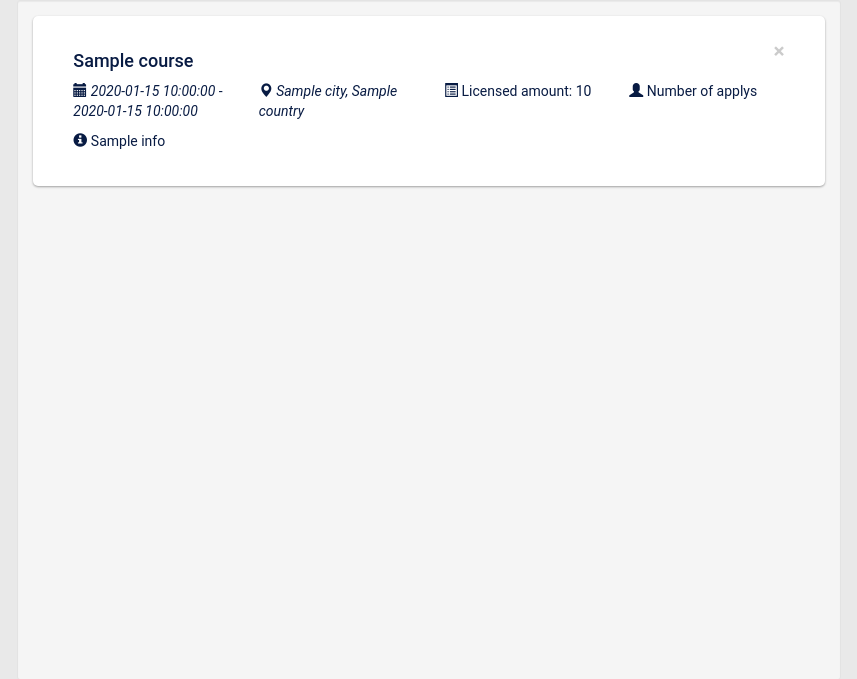
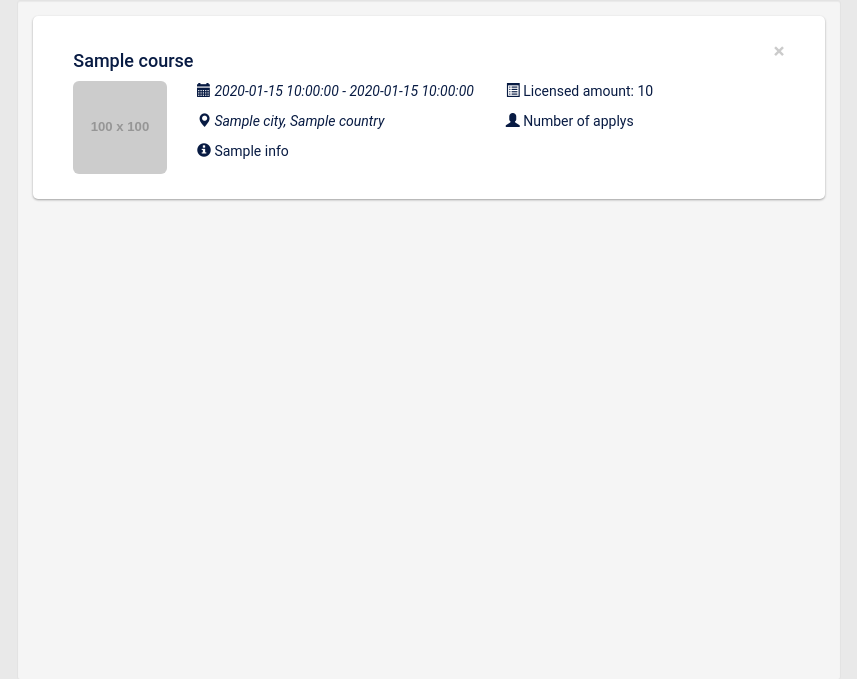
Before and after one commit to teamimperial/Back-end-, a Flask app: template templates/courses-c.html in a window 1280 px wide. Shown: the part 50-729 px from the top of the page, without its empty margins (211-1068 px from the left). Run offline with Flask 2, Linux system fonts and the light colour scheme; the template is opened without the code that fills it: most values are stand-ins (such as "Sample title", 1, 10 or a date in 2020); grey boxes labelled with a size stand in for pictures from a placeholder-image service; some libraries are stand-ins or nearby versions.

Commit message:
some design changes

```diff
--- a/templates/courses-c.html
+++ b/templates/courses-c.html
@@ -90,7 +90,15 @@
 												<div class="col-md-4"><label for="date-of-end">Date of course end</label></div>
 												<div class="col-md-6"><input type="date" id="date-of-end" class="form-control"></div>
 											</div>
-
+											<hr>
+											<div class="form-group row">
+												<div class="col-md-4"><label for="status">Status</label></div>
+												<div class="col-md-6"><select class="form-control" id="status">
+													<option>Not started</option>
+													<option>Started</option>
+													<option>Finished</option>
+												</select></div>
+											</div>
 											<hr>
 											<div class="form-group row">
 												<div class="col-md-4"><label for="info">About course</label></div>
@@ -109,30 +117,33 @@
 {% for course in courses %}
 						<div class="card container">
 							<a href={{ course.link }}>
+
 								<div class="col-md-11">
-							<h4 id="course-name">{{ course.name }}</h4></div>
+									<h4 id="course-name">{{ course.course_name }}</h4>
+								</div>
 								<div class="col-md-1">
 									<button type="button" class="close" aria-label="Close">
 										<span aria-hidden="true">&times;</span>
 									</button>
 								</div>
-
-							<div class="col-md-3">
-								<p><i class="glyphicon glyphicon-calendar"></i> <cite id="start">{{ course.date_of_start }}</cite> - <cite id="end">{{ course.date_of_end }}</cite></p>
+								<div class="col-md-2">
+									<img src="http://placehold.it/100x100" alt="" class="img-rounded img-responsive"/>
 								</div>
-							<div class="col-md-3">
-								<p><i class="glyphicon glyphicon-map-marker"></i> <cite id="geolocation">{{ course.city }}, {{ course.country }}</cite>
+								<div class="col-md-5">
+									<p><i class="glyphicon glyphicon-calendar"></i> <cite id="time">{{ course.date_of_start }} -
+										{{ course.date_of_end }}</cite></p>
+									<p><i class="glyphicon glyphicon-map-marker"></i> <cite id="geolocation">{{ course.city }},
+										{{ course.country }} </cite>
 									</p>
 								</div>
-							<div class="col-md-3">
+								<div class="col-md-5">
 									<p><i class="glyphicon glyphicon-list-alt"></i> <span
 											id="full-amount">Licensed amount: {{ course.amount }}</span></p>
-							</div>
-							<div class="col-md-3">
 									<p><i class="glyphicon glyphicon-user"></i> <span
 											id="apply-amount">Number of applys</span></p>
 								</div>
-							<div class="col-md-12">
+
+								<div class="col-md-10">
 									<p><i class="glyphicon glyphicon-info-sign"></i> <span id="course-info">{{ course.info }}</span>
 									</p>
 								</div>
```
Also changed, not shown: templates/praxis.html (+10 -12 lines). Lines whose indentation alone changed are shown as unchanged.
